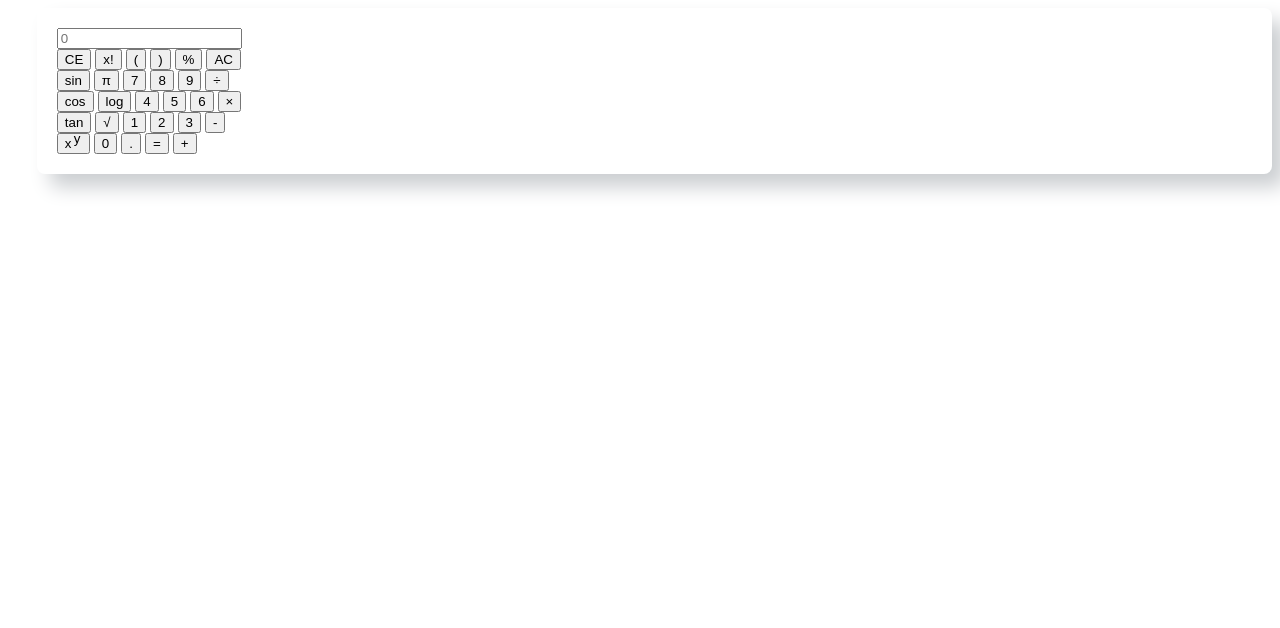
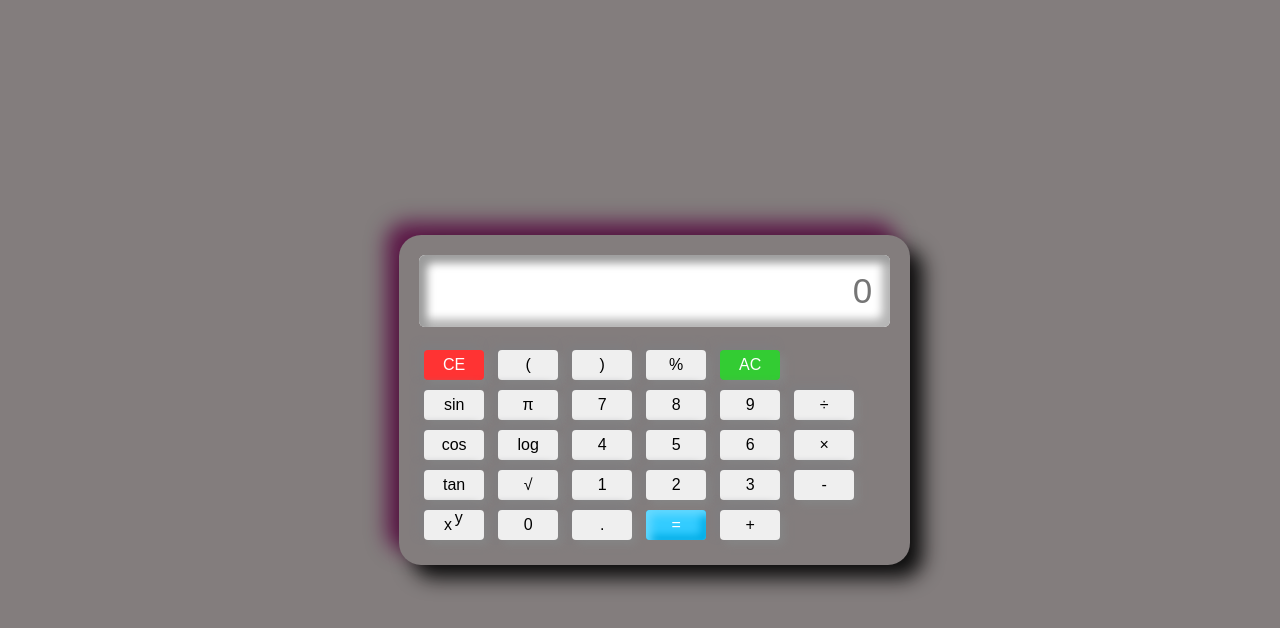
Before and after one commit to lawrindovsk/calcscientific, a plain HTML site: page index.html in a window 1280 px wide. Drawn offline with Linux system fonts and the light colour scheme; files that its build step writes are made by us from their sources.

Commit message:
first commit

```diff
--- a/CSS/style.css
+++ b/CSS/style.css
@@ -1,4 +1,5 @@
-.body {
+
+body{
         padding: 0;
         margin: 0;
         display: flex;
@@ -6,13 +7,88 @@ justify-content: center;
         align-items: center;
         min-height: 100vh;
         user-select: none;
-background: #ecf0f3;
+        background: #837d7d;
     }
 
     .container {
         margin-left: 1.8em;
         padding: 20px;
-    border-radius: 8px;
-    box-shadow: 13px 13px 20px #cbced1,
-        -13px -13px 20px #ffffff;
+        border-radius: 22px;
+        box-shadow: 13px 13px 20px #0c0c0c,
+            -13px -13px 20px #580c42e1;
     }
+
+    .content {
+        width: 100%;
+        margin-top: 1.7em;
+        display: flex;
+        justify-content: center;
+        align-items: center;
+        flex-direction: column;
+    }
+
+    .row button {
+        width: 60px;
+        height: 30px;
+        font-size: 16px;
+        border: none;
+        outline: none;
+        margin: 5px;
+        border-radius: 4px;
+        transition: .1s;
+        box-shadow: 5px 5px 8px #858585,
+            -5px -5px 8px rgb(127, 126, 128);
+    }
+
+    .row button:hover {
+        box-shadow: inset 5px 5px 8px rgba(228, 228, 228, 0.1),
+            inset -5px -5px 8px rgb(255, 255, 255);
+        background: rgb(255, 255, 255);
+    }
+
+    .display #screen {
+        margin-bottom: .5em;
+        width: auto;
+        height: 70px;
+        font-size: 35px;
+        outline: none;
+        border: none;
+        text-align: right;
+        padding-right: .5em;
+        background: #ffffff;
+        border-radius: 6px;
+        box-shadow: inset 8px 8px 8px #9b9b9b,
+            inset -8px -8px 8px #b6b6b6;
+    }
+
+    #eval {
+        background: #33ccff;
+        color: #fff;
+        box-shadow: inset 5px 5px 8px #66d9ff,
+            inset -5px -5px 8px #00ace6;
+    }
+
+    #eval:hover {
+        box-shadow: inset 5px 5px 8px #00ace6,
+            inset -5px -5px 8px #00ace6;
+    }
+
+    #ac {
+        background: #33cc33;
+        color: #fff;
+    }
+
+    #ac:hover {
+        box-shadow: inset 5px 5px 8px #2eb82e,
+            inset -5px -5px 8px #33cc33;
+    }
+
+    #ce {
+        background: #ff3333;
+        color: #fff;
+    }
+
+    #ce:hover {
+        box-shadow: inset 5px 5px 8px #e60000,
+            inset -5px -5px 8px #ff3333;
+    }
--- a/JS/script.js
+++ b/JS/script.js
@@ -0,0 +1 @@
+//não tem nada aqui.
--- a/index.html
+++ b/index.html
@@ -5,64 +5,119 @@
     <meta http-equiv="X-UA-Compatible" content="IE=edge">
     <meta name="viewport" content="width=device-width, initial-scale=1.0">
     <!-- links -->
-    <link rel="stylesheet" type="text/css" href="../CalculadoraBostaCientifica/CSS/style.css"
-        href="https://stackpath.bootstrapcdn.com/font-awesome/4.7.0/css/font-awesome.min.css">
+    <link rel="stylesheet" type="text/css" href="CSS\style.css"
+    <script src="JS/script.js"></script>
 
 
     <title>Calculadora</title>
 </head>
 <body>
+
+    <!-- HTML e Javascript da Calculadora -->
     <div class="container">
         <div class="display">
             <input id="screen" type="text" placeholder="0">
         </div>
 
-        <div class="btns">
+        <div class="botaos">
             <div class="row">
                 <button id="ce" onclick="backspc()">CE</button>
-                <button onclick="fact()">x!</button>
-                <button class="btn">(</button>
-                <button class="btn">)</button>
-                <button class="btn">%</button>
+                <button class="botao">(</button>
+                <button class="botao">)</button>
+                <button class="botao">%</button>
                 <button id="ac" onclick="screen.value=''">AC</button>
             </div>
 
             <div class="row">
                 <button onclick="sin()">sin</button>
                 <button onclick="pi()">π</button>
-                <button class="btn">7</button>
-                <button class="btn">8</button>
-                <button class="btn">9</button>
-                <button class="btn">÷</button>
+                <button class="botao">7</button>
+                <button class="botao">8</button>
+                <button class="botao">9</button>
+                <button class="botao">÷</button>
             </div>
 
             <div class="row">
                 <button onclick="cos()">cos</button>
                 <button onclick="log()">log</button>
-                <button class="btn">4</button>
-                <button class="btn">5</button>
-                <button class="btn">6</button>
-                <button class="btn">×</button>
+                <button class="botao">4</button>
+                <button class="botao">5</button>
+                <button class="botao">6</button>
+                <button class="botao">×</button>
             </div>
 
             <div class="row">
                 <button onclick="tan()">tan</button>
                 <button onclick="sqrt()">√</button>
-                <button class="btn">1</button>
-                <button class="btn">2</button>
-                <button class="btn">3</button>
-                <button class="btn">-</button>
+                <button class="botao">1</button>
+                <button class="botao">2</button>
+                <button class="botao">3</button>
+                <button class="botao">-</button>
             </div>
 
             <div class="row">
                 <button onclick="pow()">x <span style="position: relative; bottom: .4em; right: .1em;">y</span>
                 </button>
-                <button class="btn">0</button>
-                <button class="btn">.</button>
+                <button class="botao">0</button>
+                <button class="botao">.</button>
                 <button id="eval" onclick="screen.value=eval(screen.value)">=</button>
-                <button class="btn">+</button>
+                <button class="botao">+</button>
             </div>
         </div>
     </div>
+
+    <script>
+        var screen = document.querySelector('#screen');
+        var botao = document.querySelectorAll('.botao');
+
+        /*============ For getting the value of btn, Here we use for loop ============*/
+        for (item of botao) {
+            item.addEventListener('click', (e) => {
+                btntext = e.target.innerText;
+
+                if (btntext == '×') {
+                    btntext = '*';
+                }
+
+                if (btntext == '÷') {
+                    btntext = '/';
+                }
+                screen.value += btntext;
+            });
+        }
+
+        function sin() {
+            screen.value = Math.sin(screen.value);
+        }
+
+        function cos() {
+            screen.value = Math.cos(screen.value);
+        }
+
+        function tan() {
+            screen.value = Math.tan(screen.value);
+        }
+
+        function pow() {
+            screen.value = Math.pow(screen.value, 2);
+        }
+
+        function sqrt() {
+            screen.value = Math.sqrt(screen.value, 2);
+        }
+
+        function log() {
+            screen.value = Math.log(screen.value);
+        }
+
+        function pi() {
+            screen.value = 3.14159265359;
+        }
+
+        function backspc() {
+            screen.value = screen.value.substr(0, screen.value.length - 1);
+        }
+    </script>
+
 </body>
 </html>
```
Also changed, not shown: 1 other file. Lines whose indentation alone changed are shown as unchanged.
